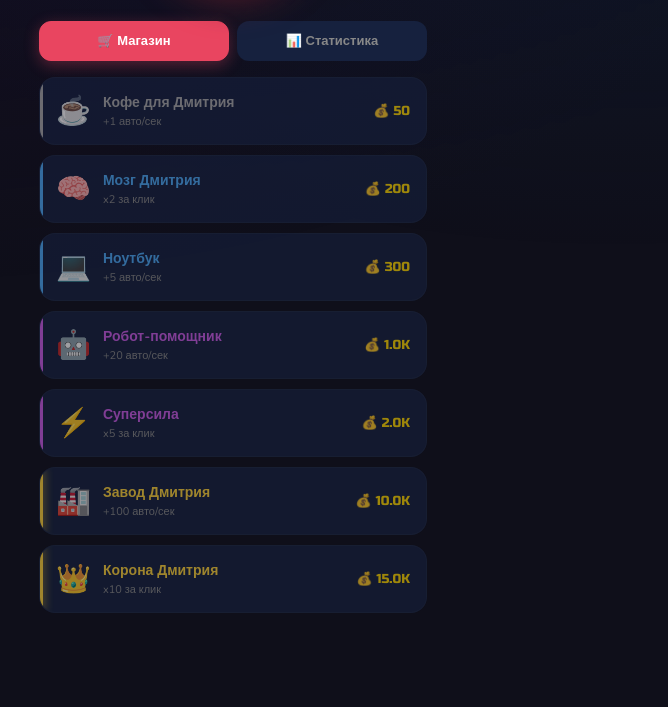
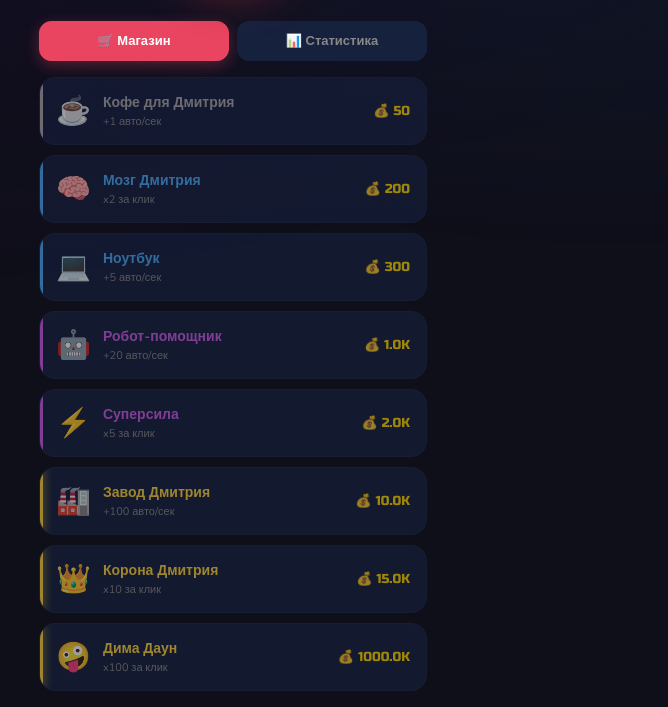
Before and after one commit to Molo4ko2914/dmitriy-clicker, a plain HTML site: page index.html in a window 1280 px wide. Shown: the part 455-1162 px from the top of the page, without its empty margins (407-1075 px from the left). Before the commit the page ends 1084 px from the top, so only its background shows below. Drawn offline with nearby package versions, Linux system fonts and the light colour scheme.

Commit message:
Update index.html

```diff
--- a/index.html
+++ b/index.html
@@ -392,6 +392,7 @@ const UPGRADES = [
   { id: 'multi2',name: 'Суперсила',         icon: '⚡', desc: 'x5 за клик',  cost: 2000,  auto: 0,   multi: 4, rarity: 'Epic' },
   { id: 'auto4', name: 'Завод Дмитрия',     icon: '🏭', desc: '+100 авто/сек',cost:10000, auto: 100, multi: 0, rarity: 'Legendary' },
   { id: 'multi3',name: 'Корона Дмитрия',    icon: '👑', desc: 'x10 за клик', cost: 15000, auto: 0,   multi: 9, rarity: 'Legendary' },
+  { id: 'multi4', name: 'Дима Даун', icon: '🤪', desc: 'x100 за клик', cost: 999999, auto: 0, multi: 99, rarity: 'Legendary' },
 ];
 
 const PHRASES = [
```
